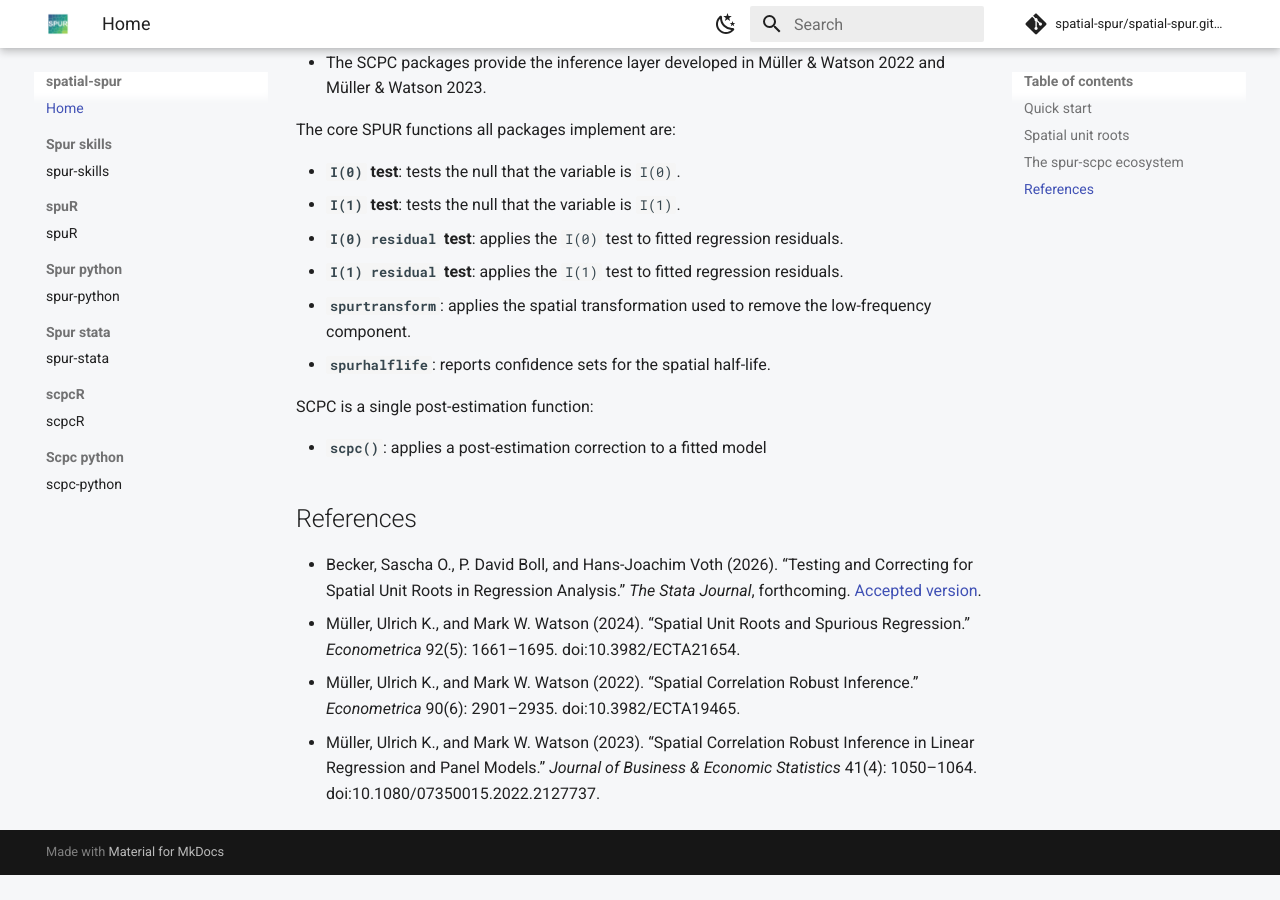
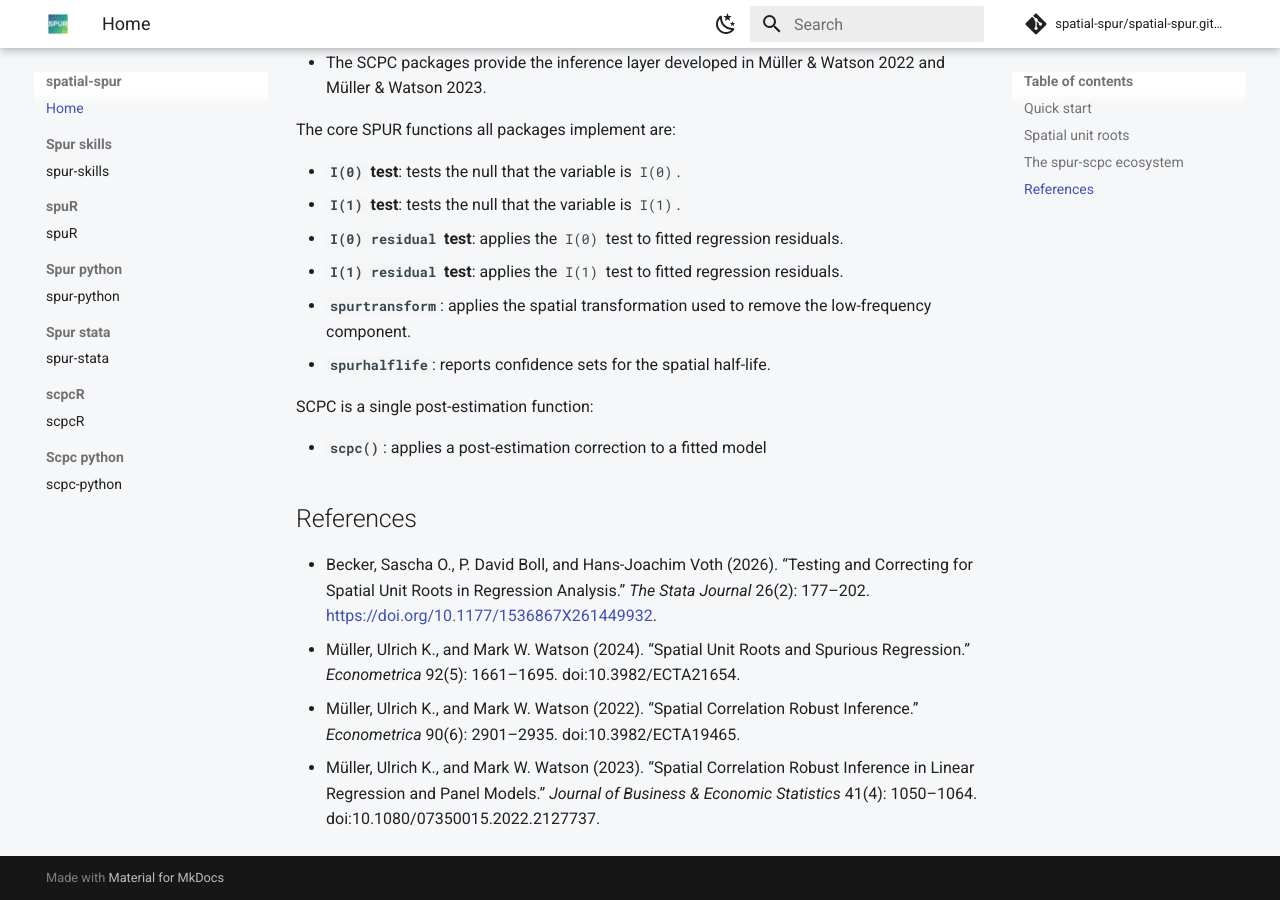
Before and after one commit to spatial-spur/spatial-spur.github.io, an MkDocs documentation site: the page built from docs/index.md, in a window 1280 px wide and 900 px high, scrolled down 2556 px. Built offline with MkDocs 1.6.1 and Material for MkDocs 9.7.7, drawn with Linux system fonts in a browser that asks for light colours; comment, search, counter and statistics services are not loaded; before the commit the page ends 3431 px from its top, so only the background shows below that.

Commit message:
Update Becker Boll Voth citation

```diff
--- a/docs/index.md
+++ b/docs/index.md
@@ -129,7 +129,7 @@ SCPC is a single post-estimation function:
 
 ## References
 
-- Becker, Sascha O., P. David Boll, and Hans-Joachim Voth (2026). “Testing and Correcting for Spatial Unit Roots in Regression Analysis.” *The Stata Journal*, forthcoming. [Accepted version](https://pauldavidboll.com/SPUR_Stata_Journal_website.pdf).
+- Becker, Sascha O., P. David Boll, and Hans-Joachim Voth (2026). “Testing and Correcting for Spatial Unit Roots in Regression Analysis.” *The Stata Journal* 26(2): 177–202. [https://doi.org/10.1177/1536867X261449932](https://journals.sagepub.com/doi/10.1177/1536867X261449932).
 - Müller, Ulrich K., and Mark W. Watson (2024). “Spatial Unit Roots and Spurious Regression.” *Econometrica* 92(5): 1661–1695. doi:10.3982/ECTA21654.
 - Müller, Ulrich K., and Mark W. Watson (2022). “Spatial Correlation Robust Inference.” *Econometrica* 90(6): 2901–2935. doi:10.3982/ECTA19465.
 - Müller, Ulrich K., and Mark W. Watson (2023). “Spatial Correlation Robust Inference in Linear Regression and Panel Models.” *Journal of Business & Economic Statistics* 41(4): 1050–1064. doi:10.1080/07350015.2022.2127737.
```
